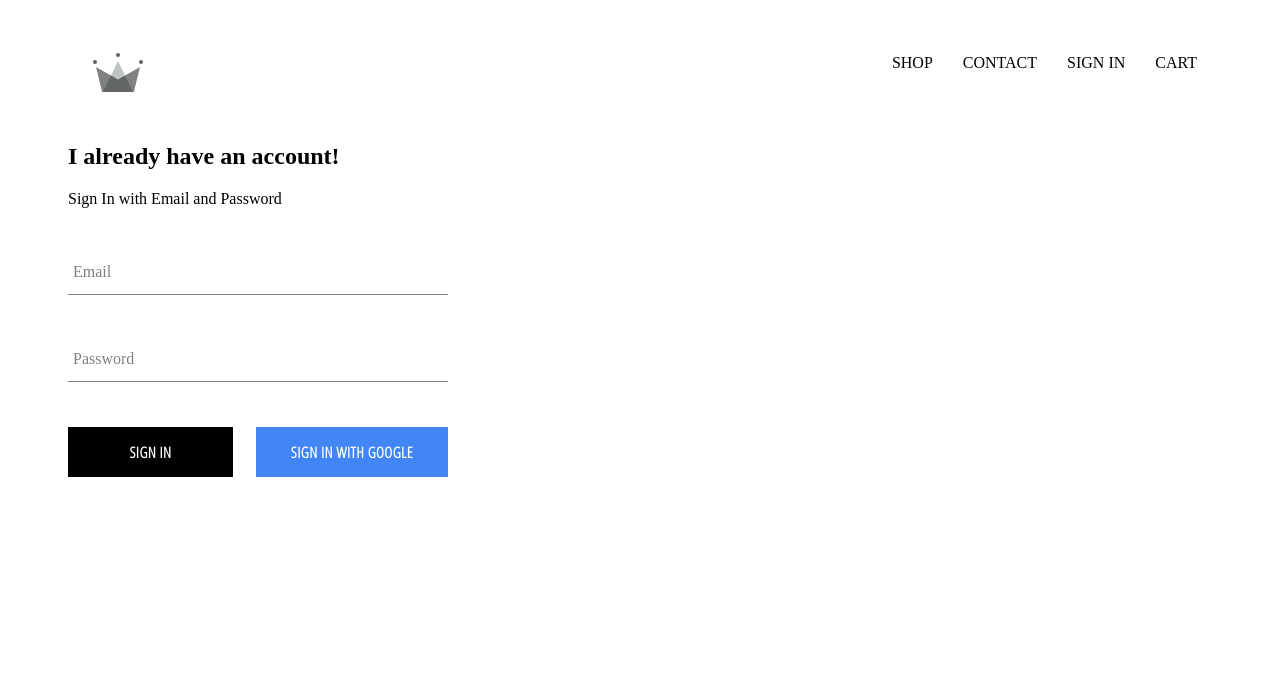
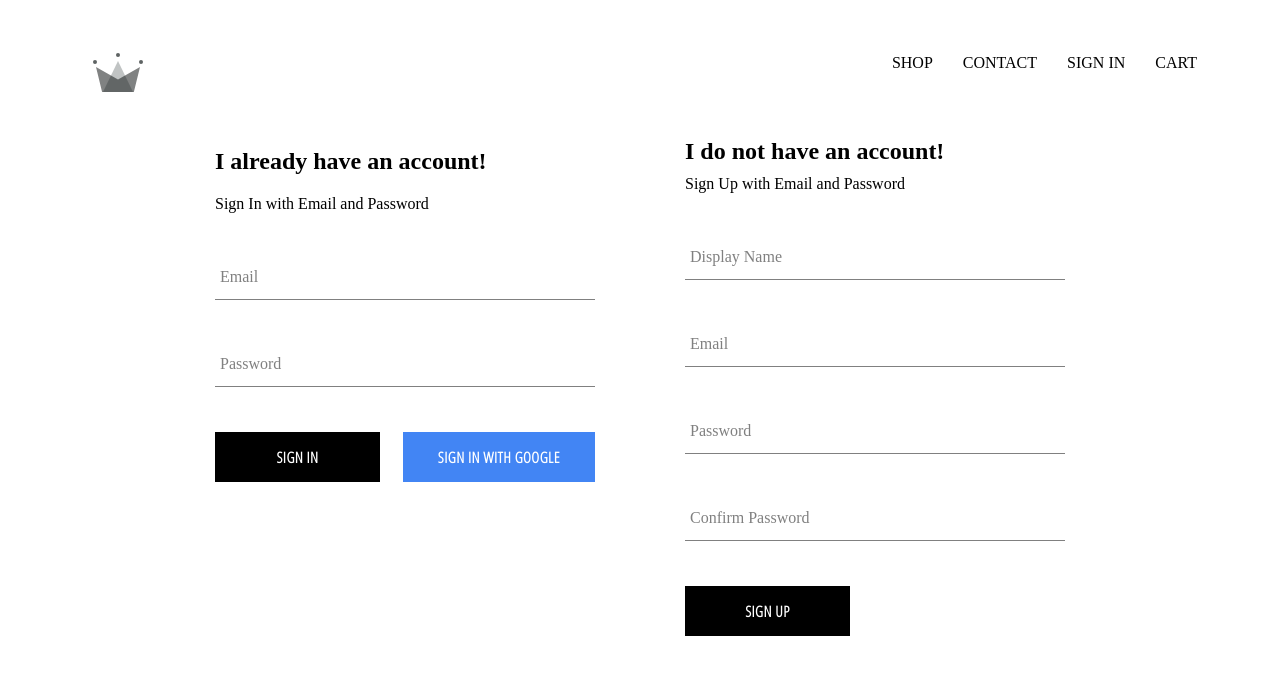
Before and after one commit to toobaali1/clothing-ecommerce, a React (Create React App) app: page /signin in a window 1280 px wide. Shown: the top 674 px of the page. Built offline with nearby package versions, Linux system fonts and the light colour scheme; no server answers; a web font is replaced by a local one.

Commit message:
Store SignInWithGoogle user to firestore, Add SignInWithEmailAndPassword functionality

```diff
--- a/public/index.html
+++ b/public/index.html
@@ -2,7 +2,7 @@
 <html lang="en">
   <head>
     <meta charset="utf-8" />
-    <link rel="icon" href="%PUBLIC_URL%/favicon.ico" />
+    <!-- <link rel="icon" href="%PUBLIC_URL%/favicon.ico" /> -->
     <meta name="viewport" content="width=device-width, initial-scale=1" />
     <meta name="theme-color" content="#000000" />
     <meta
@@ -14,7 +14,7 @@
       manifest.json provides metadata used when your web app is installed on a
       user's mobile device or desktop. See https://developers.google.com/web/fundamentals/web-app-manifest/
     -->
-    <link rel="manifest" href="%PUBLIC_URL%/manifest.json" />
+    <!-- <link rel="manifest" href="%PUBLIC_URL%/manifest.json" /> -->
     <link href="https://fonts.googleapis.com/css2?family=Arima+Madurai&display=swap" rel="stylesheet">
     <link href="https://fonts.googleapis.com/css2?family=Open+Sans+Condensed:wght@300&display=swap" rel="stylesheet">
     <!--
--- a/src/App.js
+++ b/src/App.js
@@ -5,7 +5,8 @@ import ShopPage from "./pages/shoppage/shop.component";
 import SignInAndSignUpPage from "./pages/sign-in-and-sign-up-page/sign-in-and-sign-up-page.component";
 import Header from "./components/header/header.component"
 import {Route, Switch} from "react-router-dom";
-import {auth} from "./firebase/firebase.utils";
+import {auth, createUserProfileDocument} from "./firebase/firebase.utils";
+
 // import { render } from '@testing-library/react';
 
 
@@ -21,17 +22,31 @@ constructor(){
 unsubscribeFromAuth = null;
 
 componentDidMount(){
-  this.unsubscribeFromAuth = auth.onAuthStateChanged(user =>{
-    this.setState({currentUser: user});
-    console.log(user);
+  this.unsubscribeFromAuth = auth.onAuthStateChanged(async userAuth =>{
+    if(userAuth){
+      const userRef = await createUserProfileDocument(userAuth);
+
+      userRef.onSnapshot(snapshot => {
+        this.setState({
+          currentUser: {
+            id: snapshot.id,
+            ...snapshot.data()
+
+          }
+        });
+        console.log(this.state);
+      }); //onSnapshot ends
+
+    } else{
+      this.setState({currentUser: userAuth});
+    }
+
   });
-
 }
 
 componentWillUnmount(){
   this.unsubscribeFromAuth();
 }
-
   render(){
   return (
     <div>
--- /dev/null
+++ b/src/components/sign-up/sign-up.component.jsx
@@ -0,0 +1,97 @@
+import React from "react";
+import "./sign-up.styles.scss";
+import InputField from "../input-field/input-field.component"
+import CustomButton from "../custom-button/custom-button.component";
+import {auth,createUserProfileDocument} from "../../firebase/firebase.utils";
+
+class SignUp extends React.Component{
+    constructor(){
+        super();
+
+        this.state = {
+            displayName: "",
+            email: "",
+            password: "",
+            confirmPassword: ""
+        }
+
+        this.handleSubmit = async (e) =>{
+            e.preventDefault();
+            const {displayName,email,password,confirmPassword} = this.state;
+
+            if(password !== confirmPassword){
+                alert("Passwords do not match!");
+                return;
+            }
+
+            try{
+                const {user} = await auth.createUserWithEmailAndPassword(email, password);
+                await createUserProfileDocument(user, {displayName:displayName});
+
+                this.setState({
+                    displayName: "",
+                    email: "",
+                    password: "",
+                    confirmPassword: ""
+                });
+
+            } catch(e){
+                console.log("Error creating user", e.message);
+            }
+
+
+}
+
+    this.handleChange = (e) => {
+            const {name, value} = e.target;
+            this.setState({[name]: value});
+        }
+    }
+    render(){
+        return(<div className="sign-up">
+        <h2 className="title">I do not have an account!</h2>
+        <span>Sign Up with Email and Password</span>
+
+        <form className="sign-up-form" onSubmit={this.handleSubmit}>
+        <InputField name="displayName"
+        type="text"
+        value={this.state.displayName}
+        label="Display Name"
+        onChange={this.handleChange}
+        required
+        />
+
+        <InputField name="email"
+        type="email"
+        value={this.state.email}
+        label="Email"
+        onChange={this.handleChange}
+        required
+        />
+
+        <InputField name="password"
+        type="password"
+        value={this.state.password}
+        label="Password"
+        onChange={this.handleChange}
+        required
+        />
+
+        <InputField name="confirmPassword"
+        type="password"
+        value={this.state.confirmPassword}
+        label="Confirm Password"
+        onChange={this.handleChange}
+        required
+        />
+
+        <CustomButton type="submit">Sign Up</CustomButton>
+
+
+        </form>
+    </div>);
+    }
+
+}
+
+export default SignUp;
--- /dev/null
+++ b/src/components/sign-up/sign-up.styles.scss
@@ -0,0 +1,9 @@
+.sign-up {
+	display: flex;
+	flex-direction: column;
+	width: 380px;
+
+	.title {
+		margin: 10px 0;
+	}
+}
--- a/src/firebase/firebase.utils.js
+++ b/src/firebase/firebase.utils.js
@@ -27,4 +27,32 @@ provider.setCustomParameters({prompt: "select_account"});
 export const signInWithGoogle = ()=>{
     auth.signInWithPopup(provider);
 }
+
+export const createUserProfileDocument = async (authUser, additionalData)=>{
+  if(!authUser) return; //if user is null then return
+
+  const userRef = firestore.doc(`users/${authUser.uid}`);
+  const userSnapshot = await userRef.get();
+
+  if(!userSnapshot.exists){
+    // if userSnapshot does not exist then create a user
+    const {displayName,email} = authUser;
+    const createdAt = new Date();
+
+    try{
+      // use docRef.set() to create a new document
+      await userRef.set({
+        displayName: displayName, //can omit :displayName for simplification
+        email: email,
+        createdAt: createdAt,
+        ...additionalData
+      })
+    } catch(e){
+      console.log("Error creating user", e.message);
+
+    }
+  }
+  return userRef; //return userRef as it might be needed somewhere else
+
+}
 export default firebase;
--- a/src/pages/sign-in-and-sign-up-page/sign-in-and-sign-up-page.component.jsx
+++ b/src/pages/sign-in-and-sign-up-page/sign-in-and-sign-up-page.component.jsx
@@ -1,11 +1,13 @@
 import React from "react";
 import "./sign-in-and-sign-up-page.styles.scss";
 import SignIn from "../../components/sign-in/sign-in.component";
+import SignUp from "../../components/sign-up/sign-up.component"
 
 const SignInAndSignUpPage = () => {
     return (
         <div className="sign-in-and-sign-up">
         <SignIn />
+        <SignUp />
         </div>
     );
 }
--- a/src/pages/sign-in-and-sign-up-page/sign-in-and-sign-up-page.styles.scss
+++ b/src/pages/sign-in-and-sign-up-page/sign-in-and-sign-up-page.styles.scss
@@ -0,0 +1,6 @@
+.sign-in-and-sign-up {
+	width: 850px;
+	display: flex;
+	justify-content: space-between;
+	margin: 30px auto;
+}
```
Also changed, not shown: src/test.js (added, +11 -0 lines).
